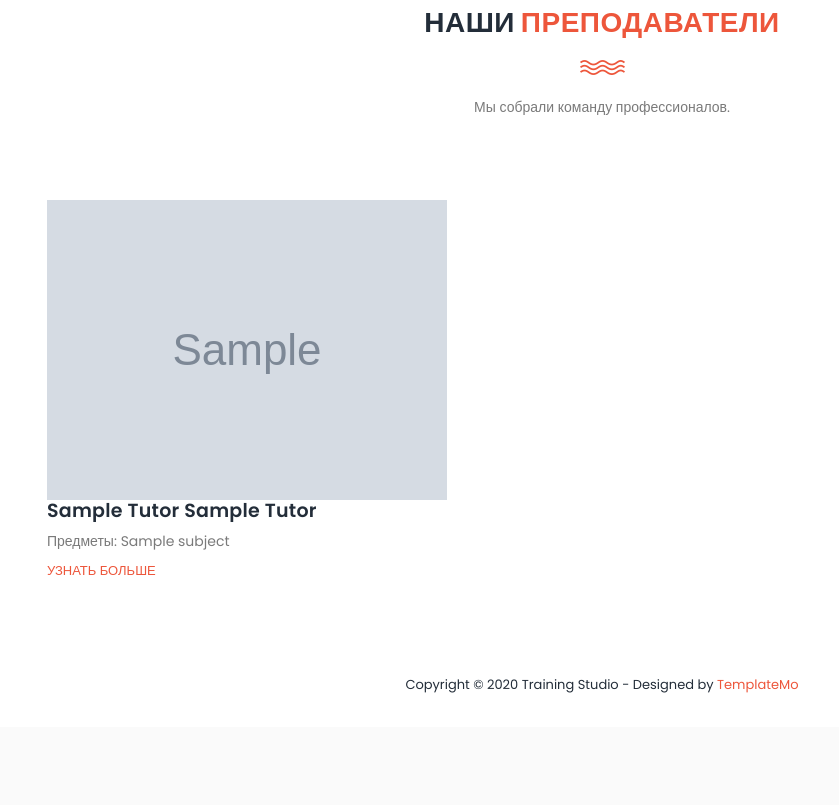
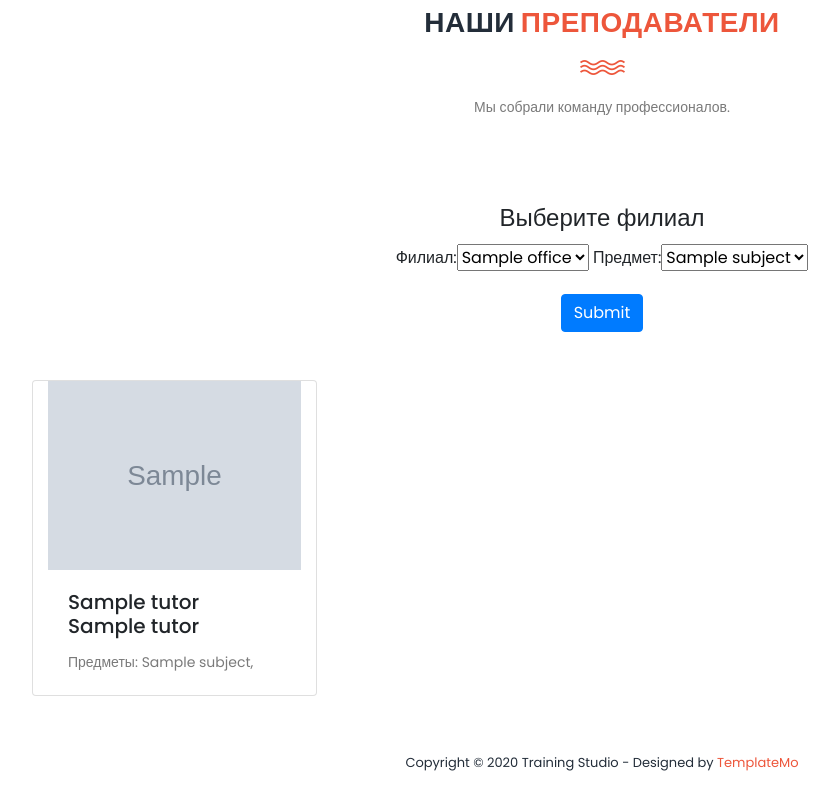
Before and after one commit to GreatRaksin/Django_school_site, a Django app: page /tutors/ in a window 1280 px wide. Shown: the part 134-939 px from the top of the page, without its empty margins (38-877 px from the left). Before the commit the page ends 827 px from the top, so only its background shows below. Run offline with Django 3.2, Linux system fonts and the light colour scheme; tables that the repository leaves empty hold one stand-in row (values such as "Sample post"); grey boxes marked "Sample" are stand-in pictures; some libraries are stand-ins or nearby versions.

Commit message:
Finishing tutros displaying

```diff
--- a/school/forms.py
+++ b/school/forms.py
@@ -6,6 +6,11 @@
         model = Tutor
         fields = ('office', 'subject')
 
+        widgets = {
+            'office': forms.Select(attrs={'class': 'form-select'}),
+            'subject': forms.Select(attrs={'class': 'form-select'}),
+        }
+
     def __init__(self, subject=None, city=None):
         super().__init__()
         if subject and city:
--- a/school/models.py
+++ b/school/models.py
@@ -33,7 +33,7 @@
     avatar = models.FileField('Логотип', blank=True, default='https://www.100ballov.by/media/django-summernote/2021-08-23/7043d218-16f1-4d13-8152-e4b85320bc78.png', upload_to='tutors')
     link = models.CharField('Ссылка на профиль', max_length=128, blank=True, null=True)
     office = models.ManyToManyField('Offices', verbose_name='Филиал', null=True)
-    subject = models.ManyToManyField('Subjects', related_name='Предметы')
+    subject = models.ManyToManyField('Subjects', verbose_name='Предмет', related_name='Предметы')
     school = models.BooleanField('Работает в школе', db_index=True, blank=True, null=True, default=False)
     is_admin = models.BooleanField('Администрация школы', db_index=True, blank=True, null=True, default=False)
 
--- a/school/views.py
+++ b/school/views.py
@@ -19,4 +19,4 @@
         tutors = Tutor.objects.filter(school=True)
 
     return render(request, 'tutors.html', {'form': form,
-                                          'tutors': tutors})
+                                           'tutors': tutors})
--- a/templates/tutors.html
+++ b/templates/tutors.html
@@ -14,36 +14,36 @@
                         <p>Мы собрали команду профессионалов.</p>
                     </div>
                 </div>
-                <div class="col-lg-6">
-                    <ul class="features-items">
-
+            </div>
+            <div class="row mb-5 justify-content-center text-center">
+                <form action="" method="get">
+                    <fieldset>
+                        <legend>Выберите филиал</legend>
+                        <div class="mb-3">
+                            {{ form }}
+                        </div>
+                        <button type="submit" class="btn btn-primary">Submit</button>
+                    </fieldset>
+                </form>
+            </div>
+            <div class="row justify-content-between">
                 {% for tutor in tutors %}
-                            <li class="feature-item">
-                                <div class="left-icon">
+                    <div class="card mb-4 col-lg-3 col-md-3 col-sm-5">
                         {% if tutor.img_link %}
                             <img src="{{ tutor.img_link }}" alt="{{ tutor.l_name }}_аватар">
                         {% else %}
-                                        <img src="https://www.100ballov.by/media/django-summernote/2021-08-23/7043d218-16f1-4d13-8152-e4b85320bc78.png" alt="{{ tutor.l_name }}_аватар">
+                            <img src="https://www.100ballov.by/media/django-summernote/2021-08-23/7043d218-16f1-4d13-8152-e4b85320bc78.png"
+                                 alt="{{ tutor.l_name }}_аватар" style="min-width: 100px; max-width: 170px">
                         {% endif %}
+                        <div class="card-body">
+                            <h5 class="card-title">{{ tutor.f_name }} {{ tutor.l_name }}</h5>
+                            <p class="card-text">Предметы:
+                                {% for s in tutor.subject.all %}
+                                    {{ s }},
+                                {% endfor %}</p>
                         </div>
-                                <div class="right-content">
-                                    <h4>{{ tutor.f_name }} {{ tutor.l_name }}</h4>
-
-                                    <p>Предметы:
-                                        {% for s in tutor.subject.all %}
-                                            {{ s }}
+                    </div>
                 {% endfor %}
-                                    </p>
-
-
-
-                                    <a href="#" class="text-button">Узнать больше</a>
-                                </div>
-                            </li>
-                        {% endfor %}
-
-                    </ul>
-                </div>
             </div>
         </div>
     </section>
```
Lines whose indentation alone changed are shown as unchanged.
